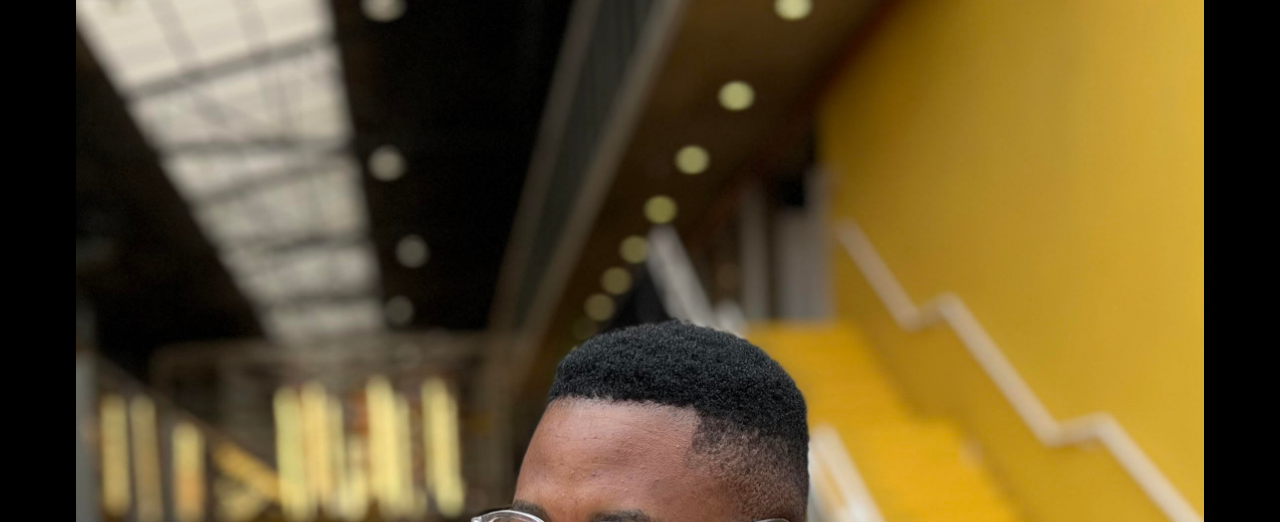
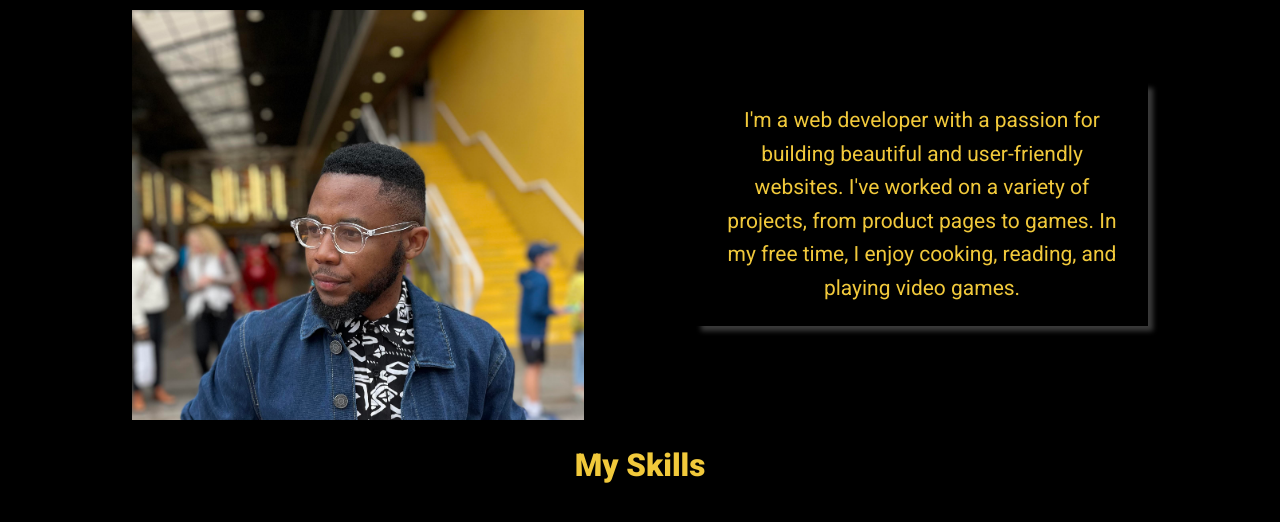
Before and after one commit to PhathizweGwebu/portfolio, a plain HTML site: page index.html in a window 1280 px wide. Shown: the part 552-1074 px from the top of the page. Drawn offline with Linux system fonts and the light colour scheme.

Commit message:
mobile friendly version of the website

```diff
--- a/style.css
+++ b/style.css
@@ -17,7 +17,7 @@ h1,h2{
     font-weight: 900;
 }
 
-h2,p{
+h1,h2,p{
     margin-bottom: 1em;
 }
 
@@ -52,7 +52,6 @@ button{
     flex-direction: column;
     justify-content: space-between;
     align-items: center;
-    border: 2px solid red;
 }
 
 .hero-icon{
@@ -66,6 +65,12 @@ button{
 
 }
 
+.about-me-col p{
+    padding: 1em;
+    box-shadow: 5px 5px 5px rgb(59, 59, 59);
+    max-width: 40%;
+}
+
 @media(min-width: 40em) {
     .split{
         flex-direction: row;
@@ -74,4 +79,15 @@ button{
     .hero-section{
         text-align: justify;
     }
+
+    .about-me-col{
+        display: flex;
+        justify-content: space-around;
+        align-items: center;
+    }
+
+    img{
+        max-width: 40%;
+    }
+
 }
```
